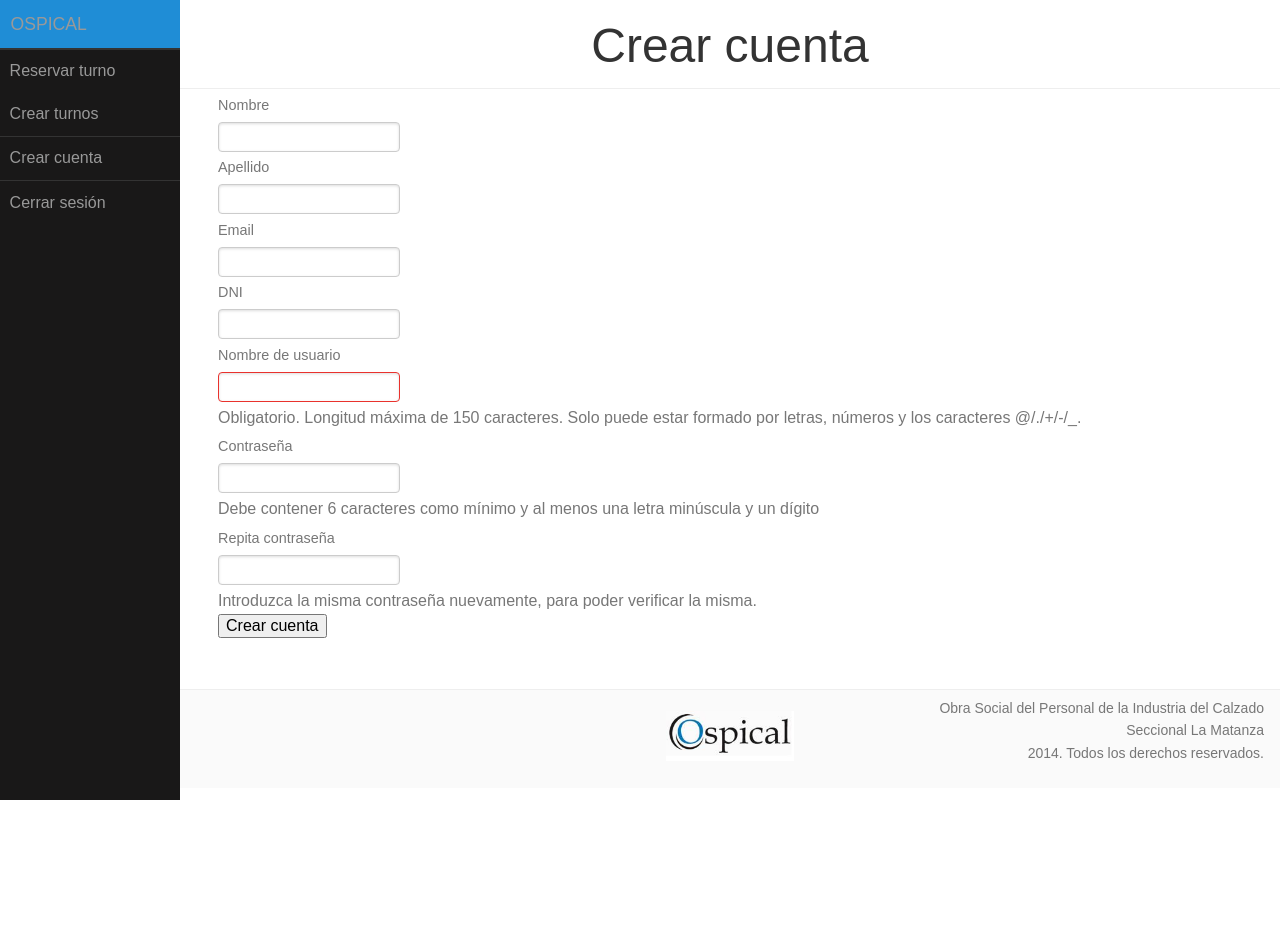
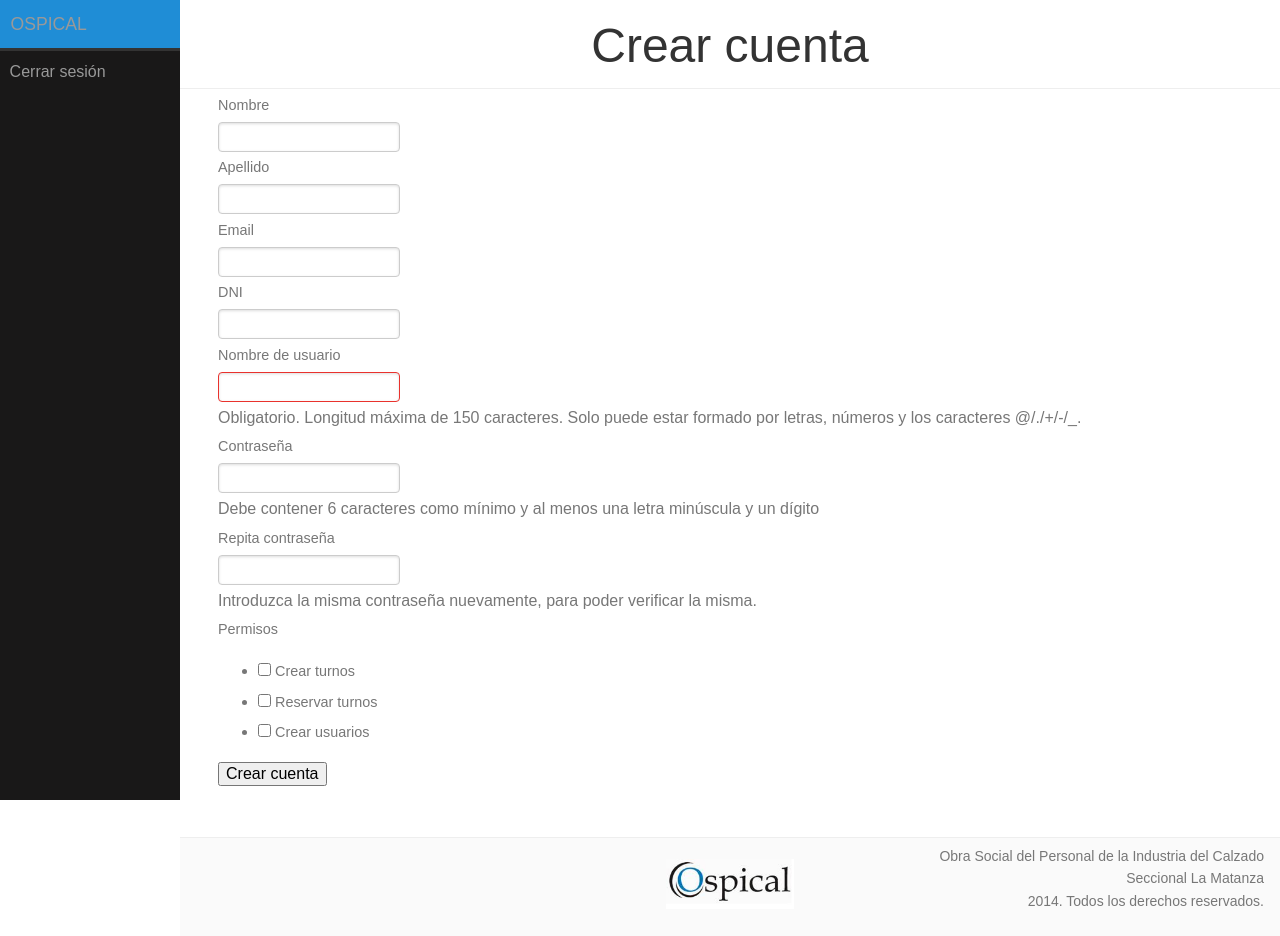
Before and after one commit to romeroyonatan/turnos, a Django app: template OSPICAL/turnos/templates/registration/register.html in a window 1280 px wide. Before the commit the page ends 800 px from the top, so only its background shows below. Run offline with Django 3.2, Linux system fonts and the light colour scheme; the template is opened without the code that fills it: values that come from a table or form of the project are taken from there, others are empty; parts of the project's set-up code (start-up, migrations or seed data) failed here and were passed over; some libraries are stand-ins or nearby versions.

Commit message:
Se implementaron los permisos de usuarios

```diff
--- a/OSPICAL/turnos/forms.py
+++ b/OSPICAL/turnos/forms.py
@@ -1,7 +1,7 @@
 # coding=utf-8
 from django import forms
 from django.contrib.auth.forms import UserCreationForm
-from django.contrib.auth.models import User
+from django.contrib.auth.models import User, Permission
 from turnos.models import Especialidad, Empleado
 from turnos.validators import PasswordValidator
 from django.utils.translation import ugettext_lazy as _
@@ -30,6 +30,12 @@ class ReservarTurnoForm(forms.Form):
 class CrearTurnoForm(forms.Form):
     dias = forms.IntegerField()
 class RegistrarUsuarioForm(UserCreationForm):
+    CREAR_TURNO = "crear_turnos"
+    RESERVAR_TURNO = "reservar_turnos"
+    CREAR_USUARIOS = "add_user"
+    PERMISOS = ((CREAR_TURNO,"Crear turnos"),
+                (RESERVAR_TURNO,"Reservar turnos"),
+                (CREAR_USUARIOS, "Crear usuarios"))
     password1 = forms.CharField(label=_("Password"),
                                 widget=forms.PasswordInput,
                                 validators=[PasswordValidator(lower=True,number=True,min_length=6)],
@@ -39,10 +45,10 @@ class RegistrarUsuarioForm(UserCreationForm):
     email = forms.EmailField(required=True)
     first_name = forms.CharField(required=True)
     last_name = forms.CharField(required=True)
+    permisos = forms.MultipleChoiceField(widget=forms.CheckboxSelectMultiple,choices=PERMISOS)
     class Meta:
         model = User
         fields = ("username", "email", "password1", "password2","first_name","last_name")
-
     def save(self, commit=True):
         user = super(UserCreationForm, self).save(commit=False)
         user.set_password(self.cleaned_data["password1"])
@@ -50,4 +56,7 @@ class RegistrarUsuarioForm(UserCreationForm):
         if commit:
             user.save()
             Empleado.objects.create(user=user,dni=dni)
+            for codename in self.cleaned_data["permisos"]:
+                p = Permission.objects.get(codename=codename)
+                user.user_permissions.add(p)
         return user
--- a/OSPICAL/turnos/templates/registration/logged_out.html
+++ b/OSPICAL/turnos/templates/registration/logged_out.html
@@ -3,7 +3,7 @@
 {% block title %} Ha cerrado sesión {% endblock %}
 
 {% block meta %}
-<meta http-equiv="refresh" content="3; url=/"/>
+<meta http-equiv="refresh" content="1; url=/"/>
 {% endblock %}
 
 {% block main %}
@@ -19,7 +19,7 @@
 	<ul class="messages pure-u-1">
 	    <li class="alert info">
 			<h1>Ha cerrado sesión correctamente</h1>
-			<p>Será redireccionado en 3 segundos</p>
+			<p>Será redireccionado en 1 segundos</p>
 		</li>
 	</ul>
 </div>
--- a/OSPICAL/turnos/templates/registration/register.html
+++ b/OSPICAL/turnos/templates/registration/register.html
@@ -61,6 +61,14 @@
 			{{ form.password2.help_text }}
 		</div>
 
+ 	  	<div class="pure-control-group">
+			<label for="id_username">Permisos</label>
+			{{ form.permisos.errors }}
+			{{ form.permisos }}
+			{{ form.permisos.help_text }}
+		</div>
+
+
       	<input type="submit" value="Crear cuenta">
   </form>
 {% endblock %}
--- a/OSPICAL/turnos/templates/site/base.html
+++ b/OSPICAL/turnos/templates/site/base.html
@@ -19,7 +19,7 @@
 		<script src="{% static 'js/jquery-ui.min.js' %}"></script>
 		<script src="{% static 'js/jquery.number.min.js' %}"></script>
 		<script src="{% static 'js/noty/packaged/jquery.noty.packaged.min.js' %}"></script>
-		<script src="http://ajax.aspnetcdn.com/ajax/jquery.validate/1.11.1/jquery.validate.js"></script>
+ 		<script src="http://ajax.aspnetcdn.com/ajax/jquery.validate/1.11.1/jquery.validate.js"></script>
 		<script src="{% static 'js/localization/messages_es.js' %}"> </script>
 	{% endblock %}
 </head>
--- a/OSPICAL/turnos/templates/site/menu.html
+++ b/OSPICAL/turnos/templates/site/menu.html
@@ -6,12 +6,18 @@
 			<a class="pure-menu-heading" href="#" title="OSPICAL La Matanza">OSPICAL</a>
 			<ul>
 				<li class="menu-item-divided">
-					<a href="{% url 'turnos.views.reservar' %}">Reservar turno</a>
-					<a href="{% url 'turnos.views.crear_turnos' %}">Crear turnos</a>
+					{% if perms.turnos.reservar_turnos %}
+						<a href="{% url 'turnos.views.reservar' %}">Reservar turno</a>
+					{% endif %}
+					{% if perms.turnos.crear_turnos %}
+						<a href="{% url 'turnos.views.crear_turnos' %}">Crear turnos</a>
+					{% endif %}
 				</li>
+				{% if perms.auth.add_user %}
 				<li class="menu-item-divided">
 					<a href="{% url 'turnos.views.register' %}">Crear cuenta</a>
 				</li>
+				{% endif %}
 				<li class="menu-item-divided">
 					<a href="{% url 'django.contrib.auth.views.logout' %}">Cerrar sesión</a>
 				</li>
```
Also changed, not shown: OSPICAL/turnos/bussiness.py (+1 -20 lines), OSPICAL/turnos/init.py (+5 -2 lines), OSPICAL/turnos/models.py (+7 -0 lines), OSPICAL/turnos/views.py (+5 -5 lines), OSPICAL/OSPICAL/turnos.db.
